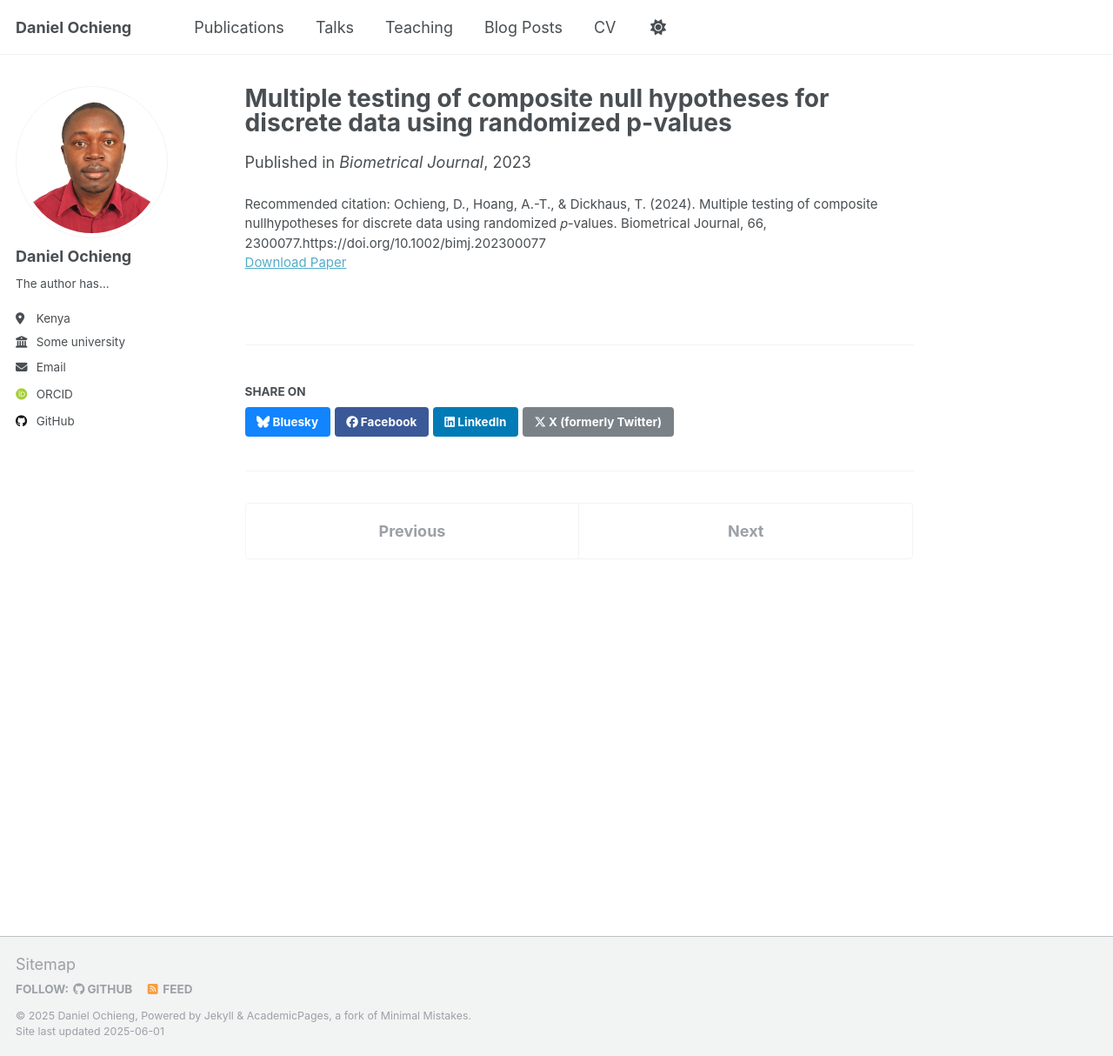
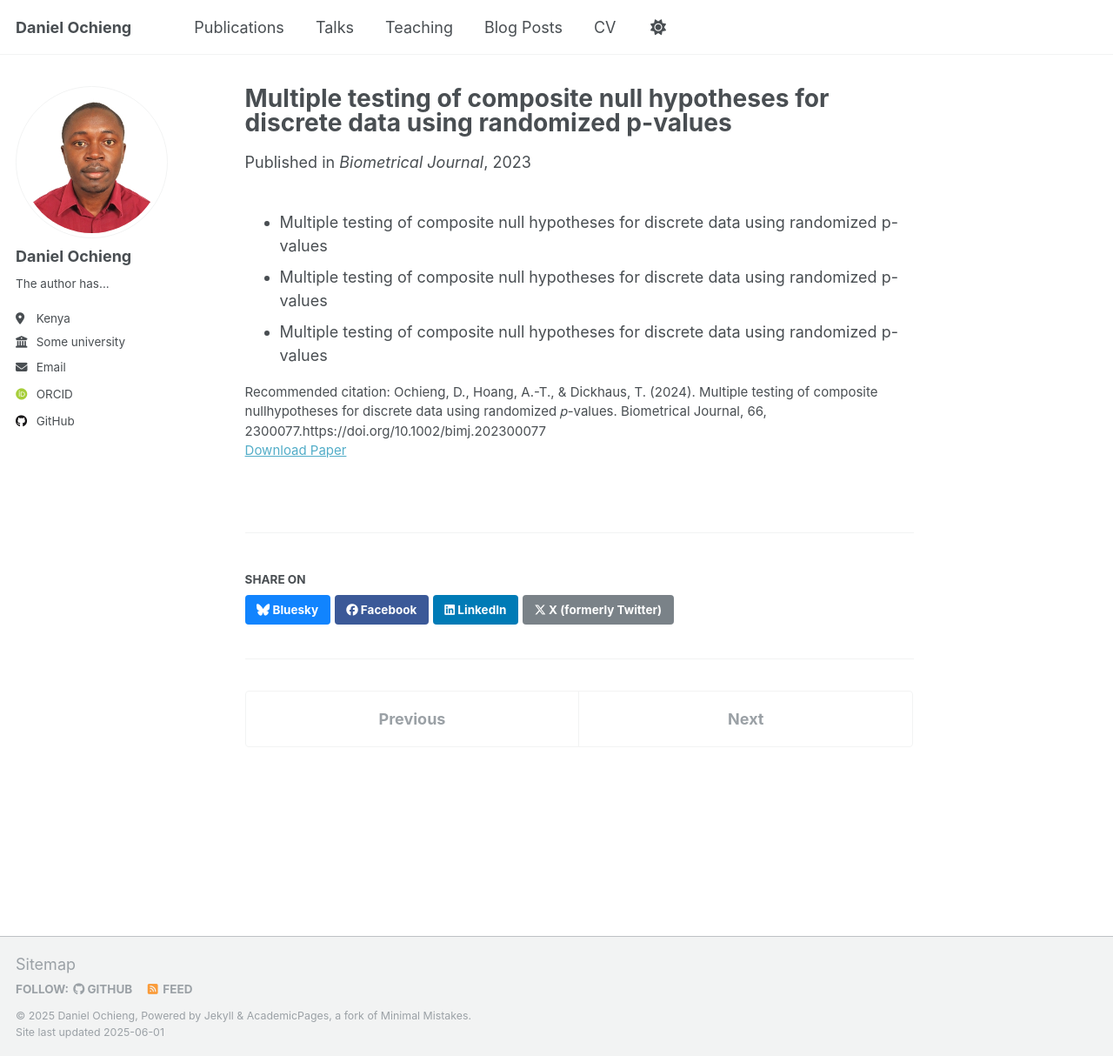
Before and after one commit to Daniel-Ochieng/Daniel-Ochieng.github.io, a Jekyll site: the page built from _publications/2009-10-01-paper-title-number-1.md, in a window 1280 px wide and 1214 px high. Shown: the whole window at 87% size. Built offline with Jekyll 4.4.1, drawn with Linux system fonts in a browser that asks for light colours; some web fonts are replaced.

Commit message:
Update 2009-10-01-paper-title-number-1.md

```diff
--- a/_publications/2009-10-01-paper-title-number-1.md
+++ b/_publications/2009-10-01-paper-title-number-1.md
@@ -9,3 +9,7 @@ venue: 'Biometrical Journal'
 paperurl: 'https://doi.org/10.1002/bimj.202300077'
 citation: 'Ochieng, D., Hoang, A.-T., & Dickhaus, T. (2024). Multiple testing of composite nullhypotheses for discrete data using randomized 𝑝-values. Biometrical Journal, 66, 2300077.https://doi.org/10.1002/bimj.202300077'
 ---
+
+* Multiple testing of composite null hypotheses for discrete data using randomized p-values
+* Multiple testing of composite null hypotheses for discrete data using randomized p-values
+* Multiple testing of composite null hypotheses for discrete data using randomized p-values
```
